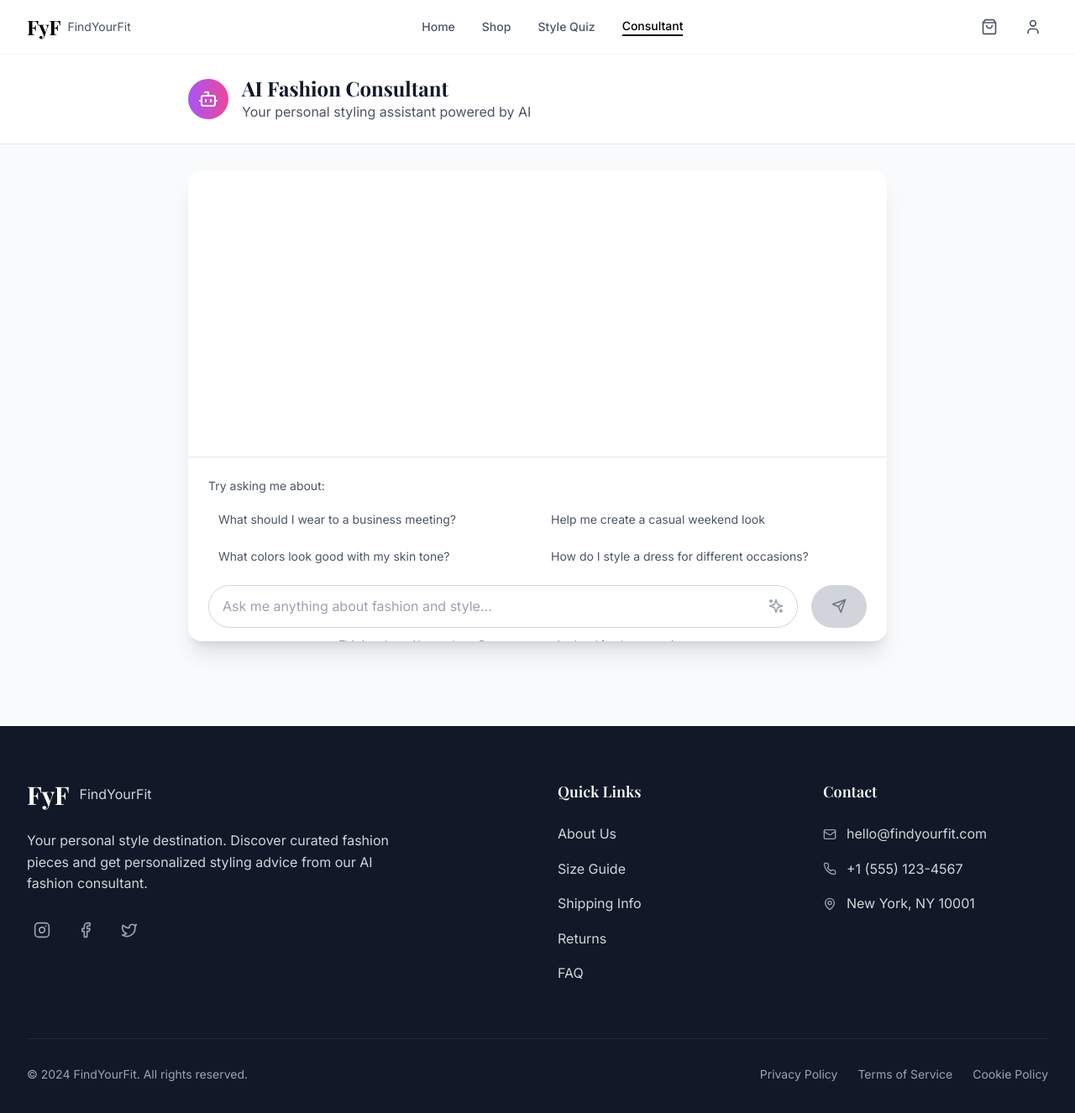
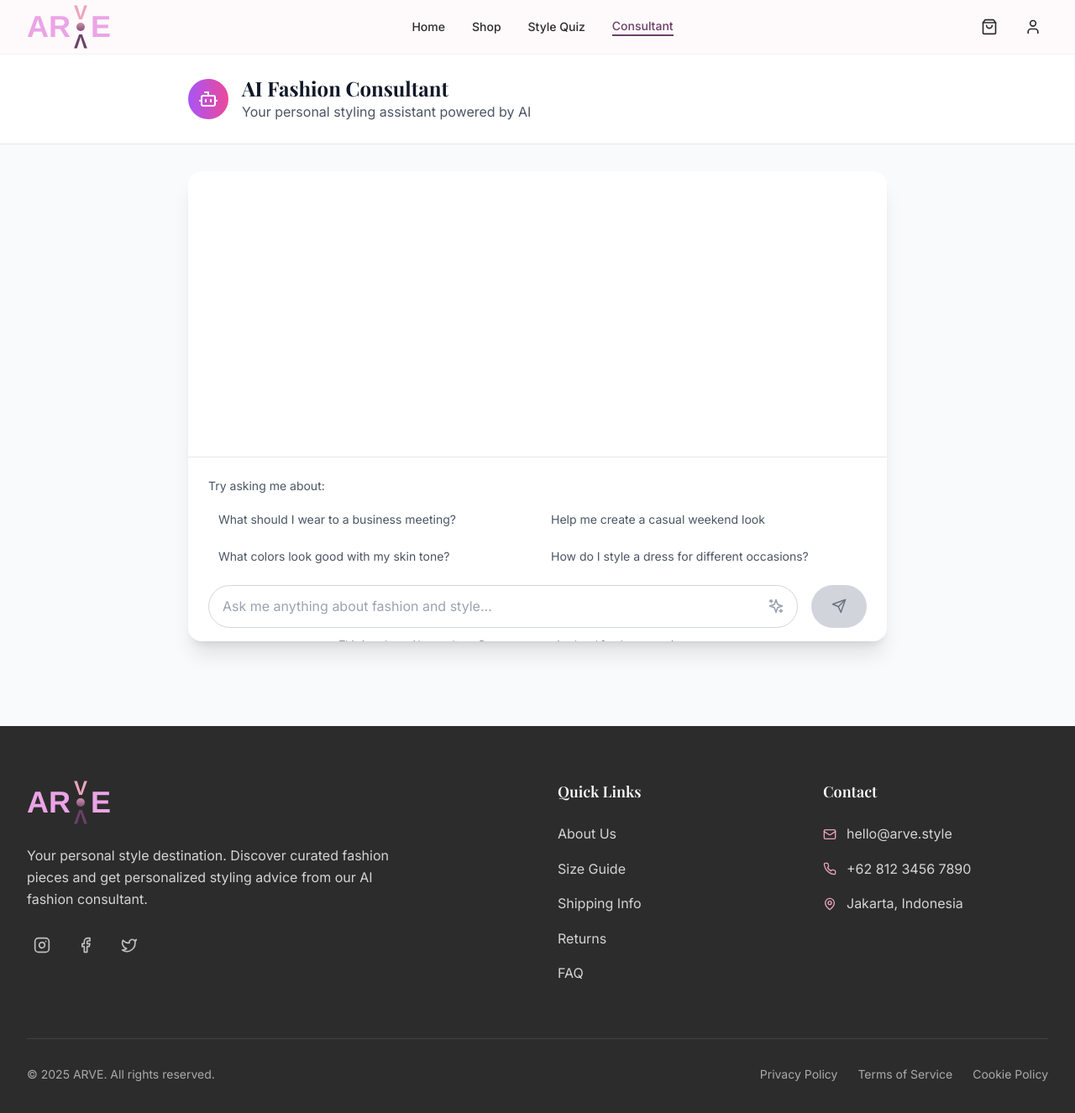
Before and after one commit to WhoIsR/Fashion-Web, a React (Vite) app: page /consultant in a window 1280 px wide. Shown: the top 1326 px of the page at 84% size. Built offline with nearby package versions, Linux system fonts and the light colour scheme.

Commit message:
update pertama

```diff
--- a/src/components/Footer.tsx
+++ b/src/components/Footer.tsx
@@ -1,28 +1,38 @@
 import React from 'react';
 import { Instagram, Facebook, Twitter, Mail, Phone, MapPin } from 'lucide-react';
+import { Link } from 'react-router-dom'; // Import Link
 
 const Footer = () => {
   return (
-    <footer className="bg-gray-900 text-white">
+    // Menggunakan warna ungu tua dari brand sebagai background
+    <footer className="bg-brand-text text-white">
       <div className="max-w-7xl mx-auto px-4 sm:px-6 lg:px-8 py-16">
         <div className="grid grid-cols-1 md:grid-cols-2 lg:grid-cols-4 gap-12">
-          {/* Brand */}
+
+          {/* Brand & Logo ARVE */}
           <div className="lg:col-span-2">
-            <div className="flex items-center mb-6">
-              <span className="text-3xl font-serif font-bold">FyF</span>
-              <span className="ml-3 text-gray-300">FindYourFit</span>
-            </div>
-            <p className="text-gray-300 mb-6 max-w-md">
+            {/* Logo ARVE Ditempatkan di sini */}
+            <Link to="/" className="logo-container mb-6">
+              <span className="logo-text">AR</span>
+              <div className="logo-middle">
+                <span className="logo-v-top">V</span>
+                <div className="logo-dot"></div>
+                <span className="logo-v-bottom">V</span>
+              </div>
+              <span className="logo-text">E</span>
+            </Link>
+
+            <p className="text-white/80 mb-6 max-w-md">
               Your personal style destination. Discover curated fashion pieces and get personalized styling advice from our AI fashion consultant.
             </p>
             <div className="flex space-x-4">
-              <a href="#" className="text-gray-400 hover:text-white transition-colors p-2">
+              <a href="#" className="text-white/70 hover:text-brand-pink transition-colors p-2">
                 <Instagram size={20} />
               </a>
-              <a href="#" className="text-gray-400 hover:text-white transition-colors p-2">
+              <a href="#" className="text-white/70 hover:text-brand-pink transition-colors p-2">
                 <Facebook size={20} />
               </a>
-              <a href="#" className="text-gray-400 hover:text-white transition-colors p-2">
+              <a href="#" className="text-white/70 hover:text-brand-pink transition-colors p-2">
                 <Twitter size={20} />
               </a>
             </div>
@@ -33,27 +43,27 @@ const Footer = () => {
             <h3 className="text-lg font-semibold mb-6">Quick Links</h3>
             <ul className="space-y-4">
               <li>
-                <a href="#" className="text-gray-300 hover:text-white transition-colors">
+                <a href="#" className="text-white/80 hover:text-white transition-colors">
                   About Us
                 </a>
               </li>
               <li>
-                <a href="#" className="text-gray-300 hover:text-white transition-colors">
+                <a href="#" className="text-white/80 hover:text-white transition-colors">
                   Size Guide
                 </a>
               </li>
               <li>
-                <a href="#" className="text-gray-300 hover:text-white transition-colors">
+                <a href="#" className="text-white/80 hover:text-white transition-colors">
                   Shipping Info
                 </a>
               </li>
               <li>
-                <a href="#" className="text-gray-300 hover:text-white transition-colors">
+                <a href="#" className="text-white/80 hover:text-white transition-colors">
                   Returns
                 </a>
               </li>
               <li>
-                <a href="#" className="text-gray-300 hover:text-white transition-colors">
+                <a href="#" className="text-white/80 hover:text-white transition-colors">
                   FAQ
                 </a>
               </li>
@@ -65,34 +75,34 @@ const Footer = () => {
             <h3 className="text-lg font-semibold mb-6">Contact</h3>
             <ul className="space-y-4">
               <li className="flex items-center">
-                <Mail size={16} className="mr-3 text-gray-400" />
-                <span className="text-gray-300">hello@findyourfit.com</span>
+                <Mail size={16} className="mr-3 text-brand-pink" />
+                <span className="text-white/80">hello@arve.style</span>
               </li>
               <li className="flex items-center">
-                <Phone size={16} className="mr-3 text-gray-400" />
-                <span className="text-gray-300">+1 (555) 123-4567</span>
+                <Phone size={16} className="mr-3 text-brand-pink" />
+                <span className="text-white/80">+62 812 3456 7890</span>
               </li>
               <li className="flex items-center">
-                <MapPin size={16} className="mr-3 text-gray-400" />
-                <span className="text-gray-300">New York, NY 10001</span>
+                <MapPin size={16} className="mr-3 text-brand-pink" />
+                <span className="text-white/80">Jakarta, Indonesia</span>
               </li>
             </ul>
           </div>
         </div>
 
-        <div className="border-t border-gray-800 mt-16 pt-8">
+        <div className="border-t border-white/10 mt-16 pt-8">
           <div className="flex flex-col md:flex-row justify-between items-center">
-            <p className="text-gray-400 text-sm">
-              © 2024 FindYourFit. All rights reserved.
+            <p className="text-white/60 text-sm">
+              © 2025 ARVE. All rights reserved.
             </p>
             <div className="flex space-x-6 mt-4 md:mt-0">
-              <a href="#" className="text-gray-400 hover:text-white text-sm transition-colors">
+              <a href="#" className="text-white/60 hover:text-white text-sm transition-colors">
                 Privacy Policy
               </a>
-              <a href="#" className="text-gray-400 hover:text-white text-sm transition-colors">
+              <a href="#" className="text-white/60 hover:text-white text-sm transition-colors">
                 Terms of Service
               </a>
-              <a href="#" className="text-gray-400 hover:text-white text-sm transition-colors">
+              <a href="#" className="text-white/60 hover:text-white text-sm transition-colors">
                 Cookie Policy
               </a>
             </div>
--- a/src/components/Navbar.tsx
+++ b/src/components/Navbar.tsx
@@ -18,17 +18,19 @@ const Navbar = () => {
   const isActive = (path: string) => location.pathname === path;
 
   return (
-    <nav className="bg-white/95 backdrop-blur-sm border-b border-gray-100 sticky top-0 z-50">
+    // Menggunakan warna background brand yang sangat muda
+    <nav className="bg-brand-bg-light/95 backdrop-blur-sm border-b border-gray-100 sticky top-0 z-50">
       <div className="max-w-7xl mx-auto px-4 sm:px-6 lg:px-8">
         <div className="flex justify-between items-center h-16">
-          {/* Logo */}
-          <Link to="/" className="flex items-center">
-            <span className="text-2xl font-serif font-bold text-black">
-              FyF
-            </span>
-            <span className="ml-2 text-sm text-gray-600 hidden sm:block">
-              FindYourFit
-            </span>
+          {/* Logo ARVE (sudah benar dari langkah sebelumnya) */}
+          <Link to="/" className="logo-container">
+            <span className="logo-text">AR</span>
+            <div className="logo-middle">
+              <span className="logo-v-top">V</span>
+              <div className="logo-dot"></div>
+              <span className="logo-v-bottom">V</span>
+            </div>
+            <span className="logo-text">E</span>
           </Link>
 
           {/* Desktop Navigation */}
@@ -39,8 +41,10 @@ const Navbar = () => {
                 to={item.href}
                 className={`text-sm font-medium transition-colors duration-200 ${
                   isActive(item.href)
-                    ? 'text-black border-b-2 border-black'
-                    : 'text-gray-600 hover:text-black'
+                    // Link Aktif: Warna ungu tua
+                    ? 'text-brand-purple-dark border-b-2 border-brand-purple-dark'
+                    // Link Tidak Aktif: Warna teks brand, hover ungu tua
+                    : 'text-brand-text hover:text-brand-purple-dark'
                 }`}
               >
                 {item.name}
@@ -50,23 +54,24 @@ const Navbar = () => {
 
           {/* Right Side Icons */}
           <div className="flex items-center space-x-4">
-            <Link to="/cart" className="relative p-2 text-gray-600 hover:text-black transition-colors">
+            <Link to="/cart" className="relative p-2 text-brand-text hover:text-brand-purple-dark transition-colors">
               <ShoppingBag size={20} />
               {state.items.length > 0 && (
-                <span className="absolute -top-1 -right-1 bg-black text-white text-xs rounded-full h-5 w-5 flex items-center justify-center">
+                // Badge notifikasi: Background ungu tua
+                <span className="absolute -top-1 -right-1 bg-brand-purple-dark text-white text-xs rounded-full h-5 w-5 flex items-center justify-center">
                   {state.items.reduce((sum, item) => sum + item.quantity, 0)}
                 </span>
               )}
             </Link>
 
-            <button className="p-2 text-gray-600 hover:text-black transition-colors">
+            <button className="p-2 text-brand-text hover:text-brand-purple-dark transition-colors">
               <User size={20} />
             </button>
 
             {/* Mobile menu button */}
             <button
               onClick={() => setIsOpen(!isOpen)}
-              className="md:hidden p-2 text-gray-600 hover:text-black transition-colors"
+              className="md:hidden p-2 text-brand-text hover:text-brand-purple-dark transition-colors"
             >
               {isOpen ? <X size={20} /> : <Menu size={20} />}
             </button>
@@ -76,7 +81,7 @@ const Navbar = () => {
 
       {/* Mobile Navigation */}
       {isOpen && (
-        <div className="md:hidden bg-white border-t border-gray-100">
+        <div className="md:hidden bg-brand-bg-light border-t border-gray-100">
           <div className="px-4 py-6 space-y-4">
             {navigation.map((item) => (
               <Link
@@ -85,8 +90,8 @@ const Navbar = () => {
                 onClick={() => setIsOpen(false)}
                 className={`block text-lg font-medium transition-colors duration-200 ${
                   isActive(item.href)
-                    ? 'text-black'
-                    : 'text-gray-600 hover:text-black'
+                    ? 'text-brand-purple-dark'
+                    : 'text-brand-text hover:text-brand-purple-dark'
                 }`}
               >
                 {item.name}
--- a/src/index.css
+++ b/src/index.css
@@ -79,3 +79,54 @@ html {
   -webkit-box-orient: vertical;
   -webkit-line-clamp: 2;
 }
+
+/* ===== CSS UNTUK LOGO ARVE ===== */
+
+/* Container utama logo */
+.logo-container {
+  display: flex;
+  align-items: center;
+  text-decoration: none;
+  /* Sebaiknya gunakan font yang lebih modern seperti sans-serif */
+  font-family: 'Poppins', 'Helvetica Neue', Arial, sans-serif;
+  font-weight: bold;
+  gap: 4px; /* Jarak antar elemen: AR | V/./V | E */
+}
+
+/* Untuk teks 'AR' dan 'E' */
+.logo-text {
+  font-size: 2.25rem; /* Ukuran disesuaikan agar mirip dengan logo lama */
+  line-height: 1;
+  color: #EBA4E6; /* Warna Ungu Muda */
+}
+
+/* Bagian tengah logo (V, titik, V terbalik) */
+.logo-middle {
+  display: flex;
+  flex-direction: column;
+  align-items: center;
+}
+
+/* Huruf V di bagian atas */
+.logo-v-top {
+  font-size: 1.5rem; /* Ukuran V lebih kecil */
+  line-height: 0.8;
+  color: #ECA4BC; /* Warna Pink */
+}
+
+/* Titik di tengah */
+.logo-dot {
+  width: 10px;
+  height: 10px;
+  border-radius: 50%;
+  background: linear-gradient(to bottom, #cf90a5, #824f7f);
+  margin: 3px 0;
+}
+
+/* Huruf V terbalik di bawah */
+.logo-v-bottom {
+  font-size: 1.5rem;
+  line-height: 0.8;
+  transform: rotate(180deg);
+  color: #6A4068; /* Warna Ungu Tua */
+}
--- a/tailwind.config.js
+++ b/tailwind.config.js
@@ -8,6 +8,11 @@ export default {
         'serif': ['Playfair Display', 'serif'],
       },
       colors: {
+      'brand-purple-dark': '#6A4068',
+      'brand-purple-light': '#EBA4E6',
+      'brand-pink': '#ECA4BC',
+      'brand-text': '#2c2c2c',
+      'brand-bg-light': '#FEF9FB',
         primary: {
           50: '#fafafa',
           100: '#f5f5f5',
```
